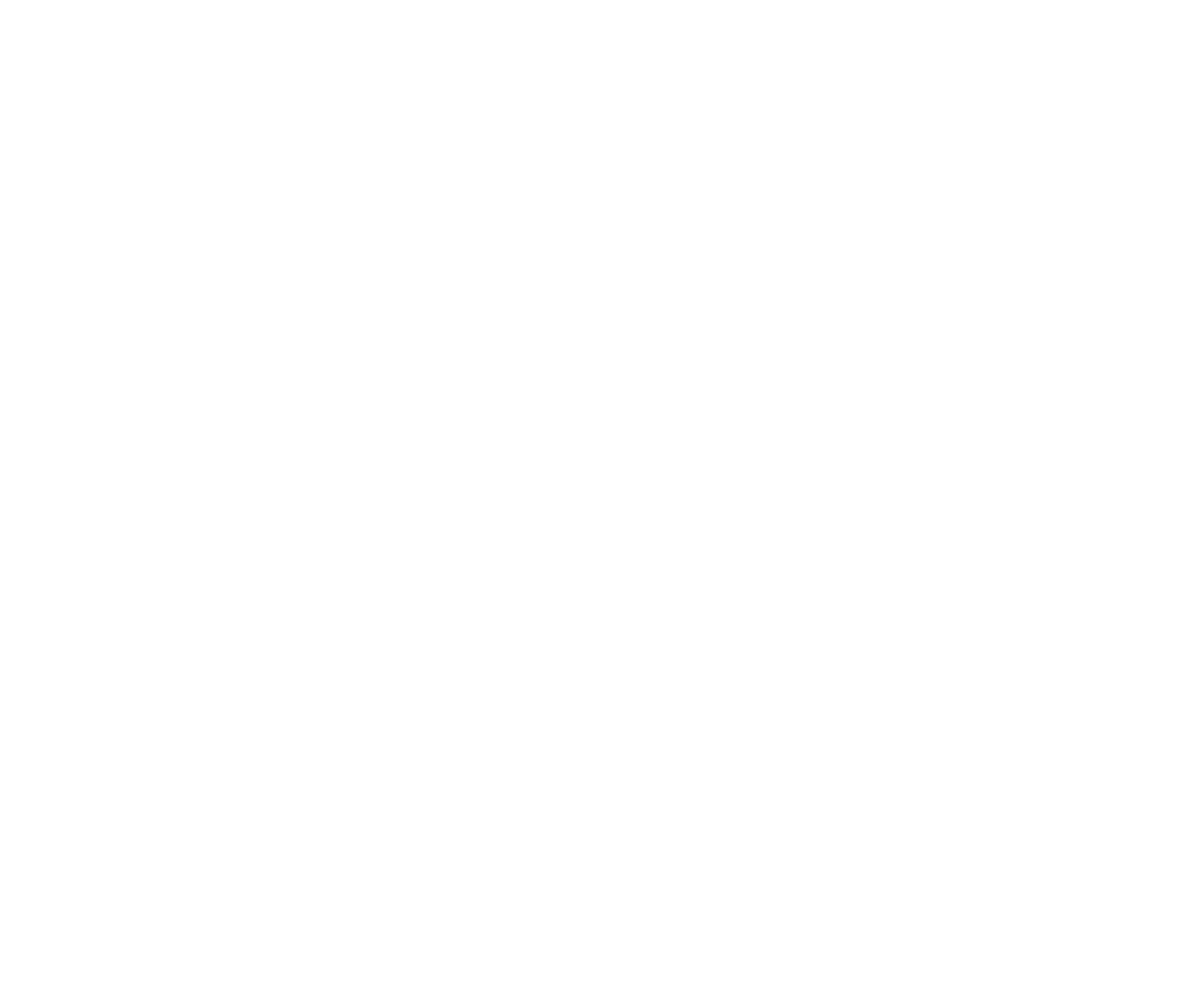
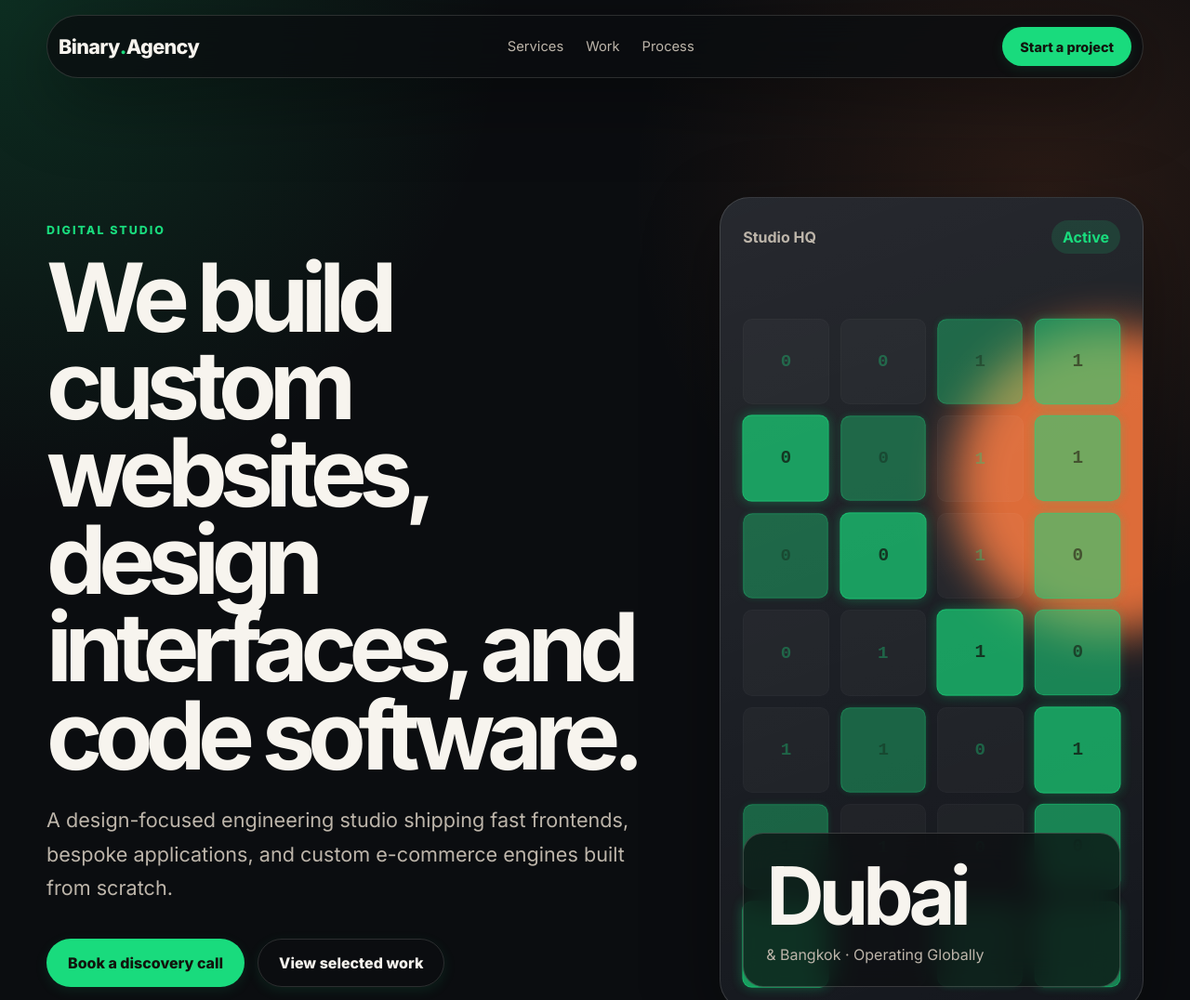
Before and after one commit to sinansha-dev/Binary.agency.com, a website: page index.html in a window 1280 px wide. Shown: the top 1076 px of the page at 93% size. Before the commit the page ends 800 px from the top, so only its background shows below. Drawn offline with Linux system fonts and the light colour scheme; the site is published under a folder, as on GitHub Pages, so addresses that start at the root find nothing.

Commit message:
fix: make resource paths relative for GitHub Pages

```diff
--- a/index.html
+++ b/index.html
@@ -7,7 +7,7 @@
   <meta name="description"
     content="Binary.Agency designs interfaces, builds custom websites, and codes software in Dubai and Bangkok." />
   <title>Binary.Agency — Digital Product & Growth Studio</title>
-  <link rel="stylesheet" href="/src/styles.css">
+  <link rel="stylesheet" href="./src/styles.css">
   <link rel="preconnect" href="https://fonts.googleapis.com" />
   <link rel="preconnect" href="https://fonts.gstatic.com" crossorigin />
   <link href="https://fonts.googleapis.com/css2?family=Inter:wght@400;500;600;700;800&display=swap" rel="stylesheet" />
@@ -15,7 +15,7 @@
 
 <body>
   <div id="root"></div>
-  <script type="module" src="/src/main.js"></script>
+  <script type="module" src="./src/main.js"></script>
 </body>
 
 </html>
```
